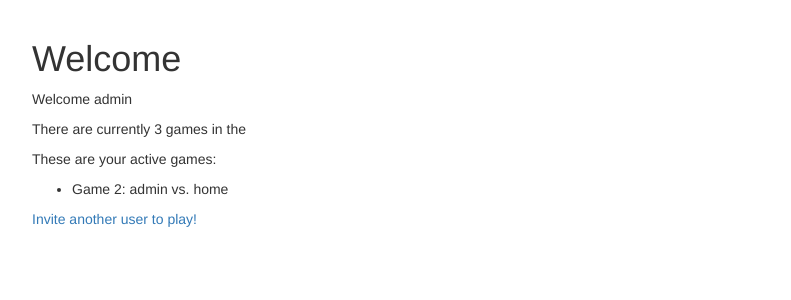
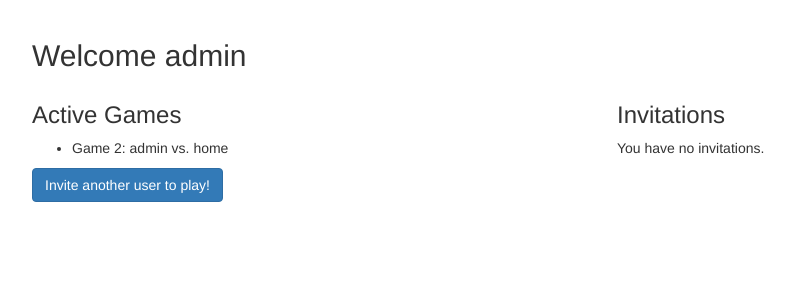
Before and after one commit to roryscot/django_tac_toe, a Django app: page /player/home in a window 1280 px wide. Shown: the part 51-351 px from the top of the page, without its empty margins (38-829 px from the left). Run offline with Django 3.2, Linux system fonts and the light colour scheme; a user stored in the database is signed in; data comes from the database, SQL or seed files in the repository; both versions use the stored data as it was after the commit; data that the repository does not hold is empty; some libraries are stand-ins or nearby versions.

Commit message:
Accepting Invitations

```diff
--- a/tictactoe/player/urls.py
+++ b/tictactoe/player/urls.py
@@ -1,7 +1,7 @@
 from django.conf.urls import url
 from django.contrib.auth.views import LoginView, LogoutView
 
-from .views import home, new_invitation
+from .views import home, new_invitation, accept_invitation
 
 urlpatterns = [
     url(r'home$', home, name='player_home'),
@@ -12,5 +12,8 @@
         LogoutView.as_view(),
         name="player_logout"),
     url(r'new_invitation$',
-        new_invitation, name='player_new_invitation')
+        new_invitation, name='player_new_invitation'),
+    url(r'accept_invitation/(?P<id>\d+)/$',
+        accept_invitation,
+        name="player_accept_invitation")
 ]
--- a/tictactoe/player/views.py
+++ b/tictactoe/player/views.py
@@ -1,19 +1,23 @@
-from django.shortcuts import render, redirect
+from django.shortcuts import render, redirect, get_object_or_404
 from django.contrib.auth.decorators import login_required
+from django.core.exceptions import PermissionDenied
 
 from gameplay.models import Game
 from .forms import InvitationForm
 from .models import Invitation
 
-@login_required
+@login_required()
 def home (request):
     my_games = Game.objects.games_for_user(request.user)
     active_games = my_games.active()
+    invitations = request.user.invitations_received.all()
 
     return render(request, "player/home.html",
-                  {'games': active_games, 'ngames': Game.objects.count()})
+                  {'games': active_games,
+                   'ngames': Game.objects.count(),
+                   'invitations': invitations})
 
-@login_required
+@login_required()
 def new_invitation(request):
     if request.method == 'POST':
         # validate submission
@@ -25,3 +29,24 @@
     else:
         form = InvitationForm()
     return render(request, "player/new_invitation_form.html", {"form": form})
+
+
+@login_required()
+def accept_invitation(request, id):
+    invitation = get_object_or_404(Invitation, pk=id)
+    if not request.user == invitation.to_user:
+            raise PermissionDenied
+
+    if request.method == 'POST':
+        if "accept" in request.POST:
+            game = Game.objects.create(
+                first_player=invitation.to_user,
+                second_player=invitation.from_user,
+            )
+        invitation.delete()
+        return redirect('player_home')
+    else:
+        return render(request,
+                      "player/accept_invitation_form.html",
+                      {'invitation': invitation}
+                      )
--- a/tictactoe/templates/player/home.html
+++ b/tictactoe/templates/player/home.html
@@ -1,22 +1,44 @@
 {% extends "base.html" %}
 
+{% block title %}
+    Home: {{ user.username }}
+{% endblock %}
+
 {% block content %}
-    <h1>Welcome</h1>
-    <p>
-        <p>Welcome {{ user.username }}</p>
-        <p>There are currently {{ ngames }} games in the <database class=""></database></p>
+    <h2 class="text-priamry">Welcome {{ user.username }}</h2>
 
-    These are your active games:
-    </p>
+    <div class="row">
+        <div class="col-md-6">
 
+            <h3>Active Games</h3>
             <ul>
                 {% for g in games %}
                     <li>Game {{ g.id }}: {{ g.first_player }} vs. {{ g.second_player }} </li>
                 {% endfor %}
             </ul>
 
-    <a href="{% url 'player_new_invitation' %}">
+            <a class="btn btn-primary" href="{% url 'player_new_invitation' %}">
                 Invite another user to play!
             </a>
+        </div>
+
+        <div class="col-md-6">
+            <h3>Invitations</h3>
+            {% if invitations %}
+                <ul>
+                    {% for i in invitations %}
+                        <li>
+                            <a class="list-group-item"
+                               href="{% url 'player_accept_invitation' id=i.id %}">
+                                {{i.from_user.username}} has invited you to a game.
+                            </a>
+                        </li>
+                    {% endfor %}
+                </ul>
+            {% else %}
+                <p>You have no invitations.</p>
+            {% endif %}
+        </div>
+    </div>
 
 {% endblock %}
```
Also changed, not shown: tictactoe/templates/player/accept_invitation_form.html (added, +25 -0 lines), tictactoe/db.sqlite3. Lines whose indentation alone changed are shown as unchanged.
